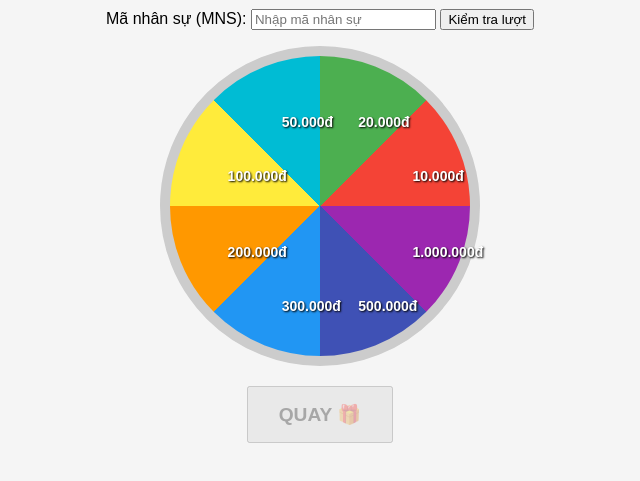
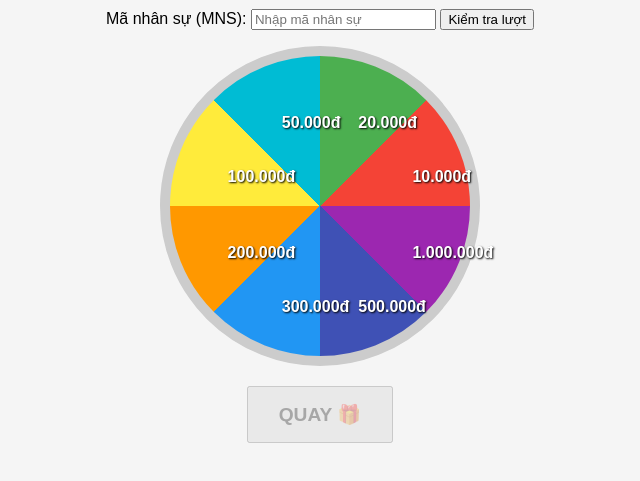
Before and after one commit to Ngoctrainer/vong-quay-trung-thuong, a plain HTML site: page index.html in a window 1280 px wide. Shown: the part 59-540 px from the top of the page, without its empty margins (320-960 px from the left). Drawn offline with Linux system fonts and the light colour scheme.

Commit message:
Update style.css

```diff
--- a/style.css
+++ b/style.css
@@ -30,14 +30,15 @@ h1 {
 }
 .label {
   position: absolute;
+  left: 50%;
   top: 50%;
-  left: 50%;
   transform-origin: 0 0;
-  font-size: 14px;
   font-weight: bold;
   color: white;
+  font-size: 16px;
   text-shadow: 1px 1px 2px black;
-  transform: rotate(...) translate(120px, -20px) rotate(...);
+  /* Căn chỉnh text lệch trái nhẹ cho đẹp */
+  transform: translate(-60%, -50%) rotate(var(--angle)) translate(110px) rotate(calc(-1 * var(--angle)));
 }
 
 
```
